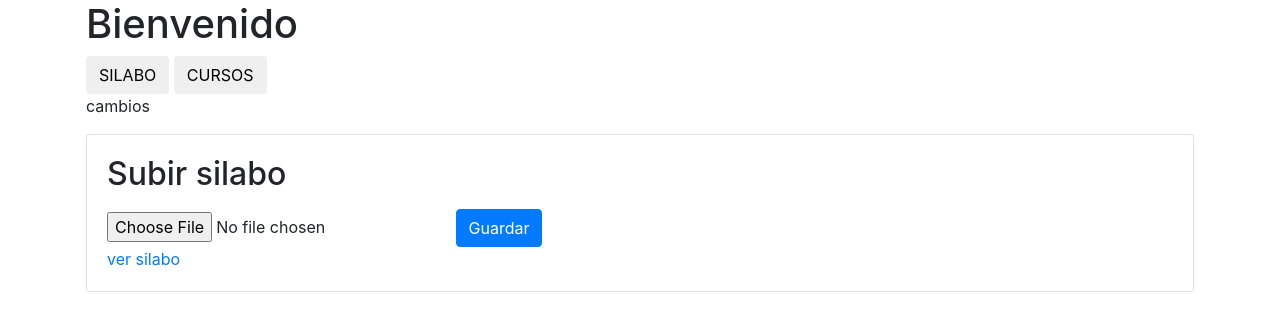
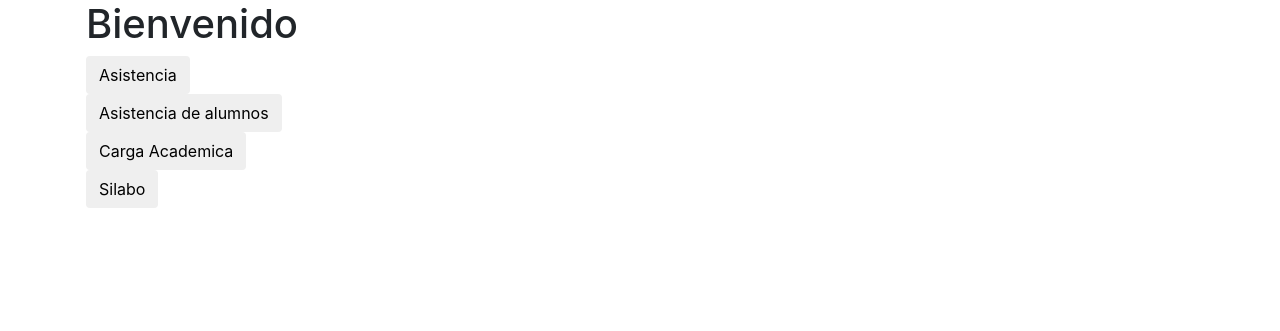
Before and after one commit to salinas-jerson/Gestion_Silabo_y_Asistencia_de_Docentes, a Django app: page /docentes/ in a window 1280 px wide. Shown: the part 88-419 px from the top of the page. Run offline with Django 4.2, Linux system fonts and the light colour scheme; a user stored in the database is signed in; data comes from the database, SQL or seed files in the repository; both versions use the stored data as it was after the commit; some libraries are stand-ins or nearby versions.

Commit message:
cambios en docentes

```diff
--- /dev/null
+++ b/myapp/templates/Docente/asistencia.html
@@ -0,0 +1,3 @@
+{% extends 'ventanas/baseDocente.html' %} {% block content %}
+<h1>asistencia</h1>
+{% endblock %}
--- /dev/null
+++ b/myapp/templates/Docente/asistenciaAlumnos.html
@@ -0,0 +1,3 @@
+{% extends 'ventanas/baseDocente.html' %} {% block content %}
+<h1>asistencia Alumnos</h1>
+{% endblock%}
--- /dev/null
+++ b/myapp/templates/Docente/cargaAcademica.html
@@ -0,0 +1,3 @@
+{% extends 'ventanas/baseDocente.html' %} {% block content %}
+<h1>carga academica</h1>
+{% endblock %}
--- a/myapp/templates/Docente/docentes.html
+++ b/myapp/templates/Docente/docentes.html
@@ -3,30 +3,26 @@
 <h1>{{nombre}}</h1>
 <!-- botones para cada funcion de docente -->
 <div class="botones">
-	<input type="button" class="btn btn-second" value="SILABO" />
-	<input type="button" class="btn btn-second" value="CURSOS" />
-	<p>cambios</p>
+	<form action="/asistencia/" method="POST">
+		{% csrf_token %}
+		<input type="submit" class="btn btn-second" value="Asistencia" />
+	</form>
+	<form action="/asistencia_alumnos/" method="POST">
+		{% csrf_token %}
+		<input type="submit" class="btn btn-second" value="Asistencia de alumnos" />
+	</form>
+	<form action="/carga_academica/" method="POST" class="carga">
+		{% csrf_token %}
+		<input type="submit" class="btn btn-second" value="Carga Academica" />
+	</form>
+	<form action="/silabos/" method="GET">
+		{% csrf_token %}
+		<input type="submit" class="btn btn-second" value="Silabo" />
+	</form>
 </div>
 
 <!-- se la pasa una variable -->
-<div class="card">
-	<div class="card-body">
-		<form
-			action="/docentes/"
-			method="POST"
-			class="documento"
-			enctype="multipart/form-data"
-		>
-			{% csrf_token %}
-			<h2>Subir silabo</h2>
-			<p style="color:rgb(255,0,0);">{{error}}</p>
-			{% csrf_token %}
-			<input type="file" id="archivo" name="archivo" />
-			<button class="btn btn-primary">Guardar</button>
-		</form>
-		<a href="{{file.url}}">ver silabo</a>
-	</div>
-</div>
+
 <!--{% for i in tareas %}-->
 
 <!--{% endfor %}-->
--- a/myapp/urls.py
+++ b/myapp/urls.py
@@ -10,6 +10,10 @@ urlpatterns = [
     #path('hello/<str:username>',views.helloWorld,name="hello"),   #se llama y espera nombre de parametro
     #------------ URL DOCENTES ----------------------------
     path('mis_cursos/',views.misCursos,name="mis_cursos"),
+    path('silabos/',views.registro_Silabo,name="regis_silabo"),
+    path('asistencia/',views.asistencia,name="asistencia"),
+    path('asistencia_alumnos/',views.asistencia_alumnos,name="asistencia_Al"),
+    path('carga_academica/',views.carga_academica,name="carga_academica"),
     path('docentes/',views.docentes,name="docentes"),
     path('regist_D/',views.resgistD,name="regist_D"),
     path('iniciaSessionD/',views.iniciarSesionD,name="iniciaSessionD"),
--- a/myapp/views.py
+++ b/myapp/views.py
@@ -172,46 +172,11 @@ nombre_de_docente=""
 apellido_de_docente=""
 @login_required
 def docentes(respuesta):
-    def buscar_id_Silabo():
-        for item in Silabo.objects.all():
-            if item.docente.Nombre==nombre_de_docente and item.docente.apellido==apellido_de_docente:
-                return item.id
-
-    def buscar_id_Doncente():
-        for item in Docentes.objects.all():
-            if item.Nombre==nombre_de_docente and item.apellido==apellido_de_docente:
-                return item.id
-
     if respuesta.method=="GET":
         Docente= nombre_de_docente
-        try:
-            File=Silabo.objects.get(id=buscar_id_Silabo())#--------------
-            return render(respuesta,"Docente/docentes.html",{'nombre':Docente,'file':File.silabo})
-        except:
-            return render(respuesta,"Docente/docentes.html",{'nombre':Docente})
+        return render(respuesta,"Docente/docentes.html",{'nombre':Docente})
     else:
-        #si se ejecuta el metodo POST subimos el archivo
-        if respuesta.method=='POST':
-            try:
-                uploadedFile=respuesta.FILES["archivo"]
-                #sacamos el id del docente
-                objeto_de_docente=Docentes.objects.get(id=buscar_id_Doncente())
-                document=Silabo(docente=objeto_de_docente,silabo=uploadedFile)
-                if buscar_id_Silabo():
-                    messages.info(respuesta,"usted ya cargó un silabo")
-                    return render(respuesta,"Docente/docentes.html",{'file':File.silabo})
-                else:
-                    document.save()
-                    print("mensaje")
-                    messages.info(respuesta,"Guardado")
-                    return render(respuesta,"Docente/docentes.html",{'file':File.silabo})
-                    #File=Silabo.objects.get(id=buscar_id_Silabo())#--------------
-
-
-            except:
-                return render(respuesta,"Docente/docentes.html",context={'error':"aun no subio un archivo"})
-        #else:
-            #return redirect('docentes')
+        return render(respuesta,"Docente/docentes.html",{'nombre':Docente,'error':"Problemas a iniciar secion"})
 
 
 
@@ -222,8 +187,7 @@ def es_docente(elemento_nombre,elemento_apellido):
         if elemento_nombre==item.Nombre and elemento_apellido==item.apellido:
             lista_Nombre.append(item.Nombre)
             return True
-        else:
-            return False
+    return False
 def resgistD(respuesta):
     if respuesta.method == "GET":
         return render(respuesta,"Docente/resgistrarD.html",{'form':UserCreationForm})
@@ -238,7 +202,8 @@ def resgistD(respuesta):
                             email=respuesta.POST["email"],last_name=respuesta.POST["last_name"],first_name=respuesta.POST["first_name"],username=respuesta.POST["username"], password=respuesta.POST["password1"])
                         user.save()
                         login(respuesta, user)
-                        return redirect('docentes')
+                        messages.info("se registró correctamente")
+                        return redirect('iniciaSessionD')
                     except IntegrityError:
                         return render(respuesta, "Docente/resgistrarD.html", {"form": UserCreationForm, "error": "El usuario ya existe."})
             return render(respuesta, "Docente/resgistrarD.html", {"form": UserCreationForm, "error": "Usted aun no esta registrado como Docente."})
@@ -280,3 +245,51 @@ def iniciarSesionD(respuesta):
 def cerrarLoginD(respuesta):
     logout(respuesta)
     return redirect("index")
+
+@login_required
+def registro_Silabo(respuesta):
+    def buscar_id_Silabo():
+        for item in Silabo.objects.all():
+            if item.docente.Nombre==nombre_de_docente and item.docente.apellido==apellido_de_docente:
+                return item.id
+
+    def buscar_id_Doncente():
+        for item in Docentes.objects.all():
+            if item.Nombre==nombre_de_docente and item.apellido==apellido_de_docente:
+                return item.id
+
+    if respuesta.method=="GET":
+        try:
+            File=Silabo.objects.get(id=buscar_id_Silabo())#--------------
+            return render(respuesta,"Docente/silabos.html",{'file':File.silabo})
+        except:
+            return render(respuesta,"Docente/silabos.html",{'error':"aun no registró un silabo"})
+    else:
+        #si se ejecuta el metodo POST subimos el archivo
+        if respuesta.method=='POST':
+            try:
+                uploadedFile=respuesta.FILES["archivo"]
+                #sacamos el id del docente
+                objeto_de_docente=Docentes.objects.get(id=buscar_id_Doncente())
+                document=Silabo(docente=objeto_de_docente,silabo=uploadedFile)
+                if buscar_id_Silabo():
+                    messages.info(respuesta,"usted ya cargó un silabo")
+                    return render(respuesta,"Docente/silabos.html",{'file':File.silabo})
+                else:
+                    document.save()
+                    messages.info(respuesta,"Guardado")
+                    return render(respuesta,"Docente/silabos.html",{'file':File.silabo})
+                    #File=Silabo.objects.get(id=buscar_id_Silabo())#--------------
+
+            except:
+                return render(respuesta,"Docente/silabos.html",{'error':"campo vacio"})
+        return redirect('silabos')
+
+
+
+def asistencia(request):
+    return render(request,"Docente/asistencia.html")
+def asistencia_alumnos(request):
+    return render(request,"Docente/asistenciaAlumnos.html")
+def carga_academica(request):
+    return render(request,"Docente/cargaAcademica.html")
```
Also changed, not shown: myapp/templates/Docente/silabos.html (added, +20 -0 lines), db.sqlite3, 1 other file.
